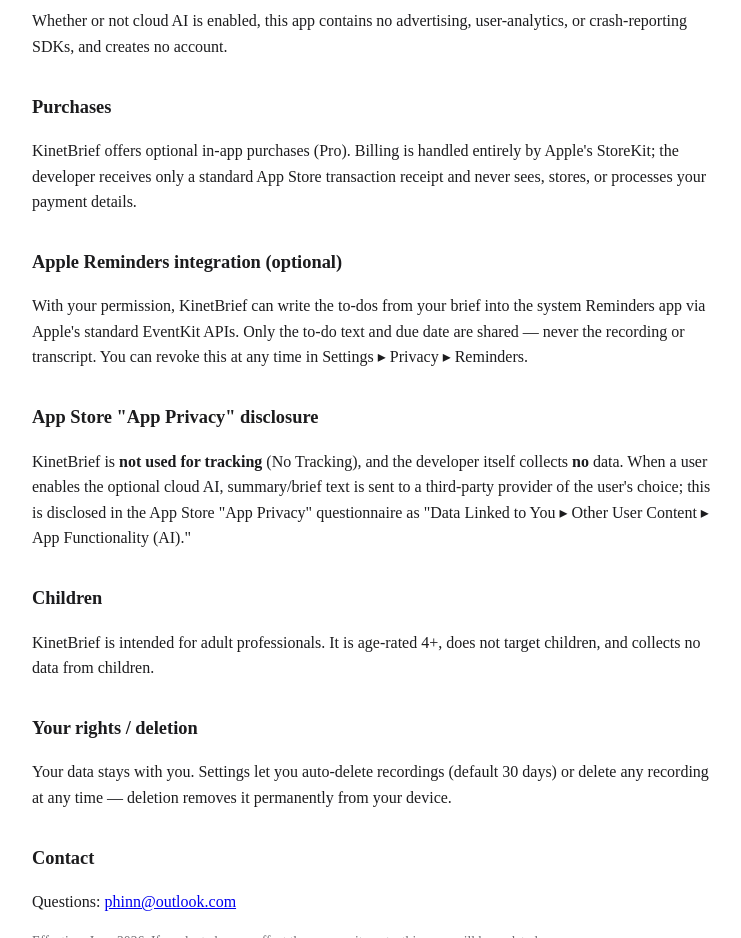
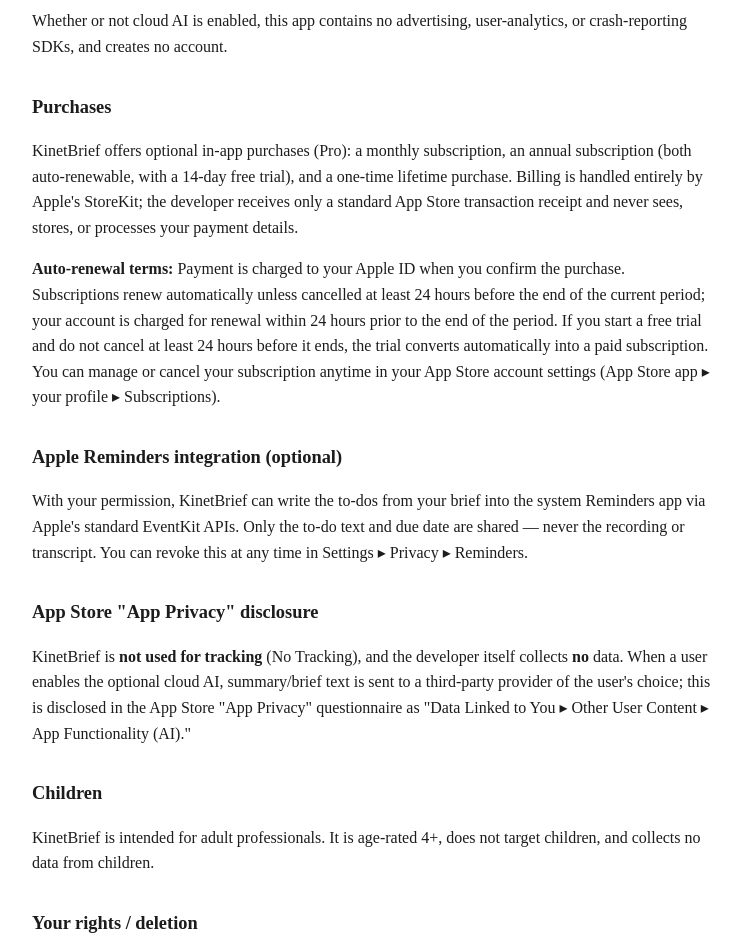
Before and after one commit to phinn/kinetbrief, a plain HTML site: page privacy-en.html in a window 1280 px wide. Shown: the part 1280-2218 px from the top of the page, without its empty margins (268-1009 px from the left). Drawn offline with Linux system fonts and the light colour scheme.

Commit message:
policy: add auto-renewal & free-trial conversion terms to privacy policy

```diff
--- a/privacy-en.html
+++ b/privacy-en.html
@@ -57,7 +57,8 @@
 <p>Whether or not cloud AI is enabled, this app contains no advertising, user-analytics, or crash-reporting SDKs, and creates no account.</p>
 
 <h2>Purchases</h2>
-<p>KinetBrief offers optional in-app purchases (Pro). Billing is handled entirely by Apple's StoreKit; the developer receives only a standard App Store transaction receipt and never sees, stores, or processes your payment details.</p>
+<p>KinetBrief offers optional in-app purchases (Pro): a monthly subscription, an annual subscription (both auto-renewable, with a 14-day free trial), and a one-time lifetime purchase. Billing is handled entirely by Apple's StoreKit; the developer receives only a standard App Store transaction receipt and never sees, stores, or processes your payment details.</p>
+<p><b>Auto-renewal terms:</b> Payment is charged to your Apple ID when you confirm the purchase. Subscriptions renew automatically unless cancelled at least 24 hours before the end of the current period; your account is charged for renewal within 24 hours prior to the end of the period. If you start a free trial and do not cancel at least 24 hours before it ends, the trial converts automatically into a paid subscription. You can manage or cancel your subscription anytime in your App Store account settings (App Store app ▸ your profile ▸ Subscriptions).</p>
 
 <h2>Apple Reminders integration (optional)</h2>
 <p>With your permission, KinetBrief can write the to-dos from your brief into the system Reminders app via Apple's standard EventKit APIs. Only the to-do text and due date are shared — never the recording or transcript. You can revoke this at any time in Settings ▸ Privacy ▸ Reminders.</p>
```
